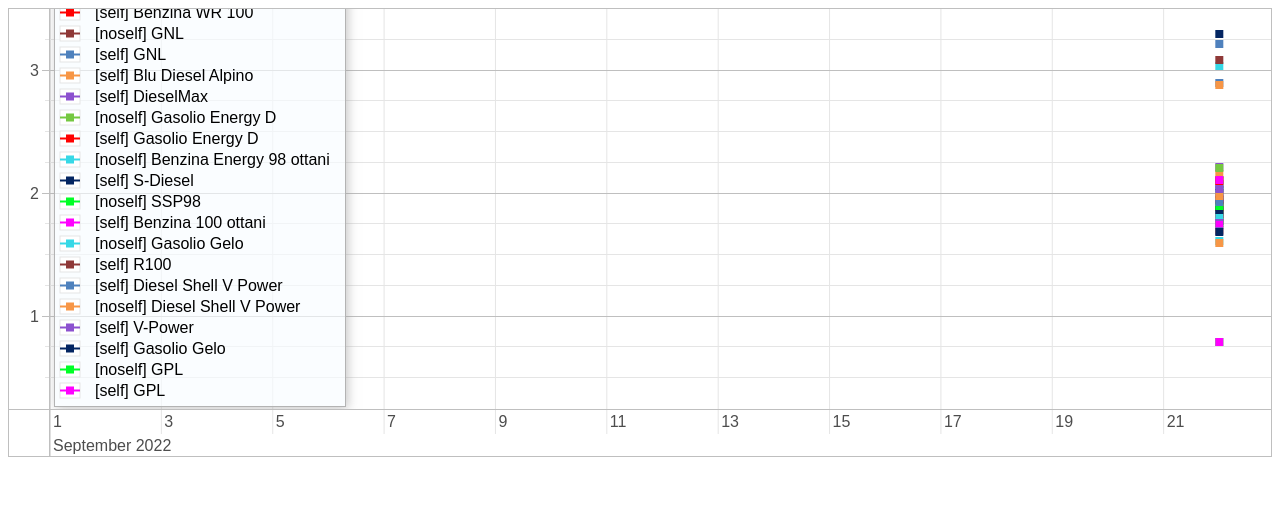
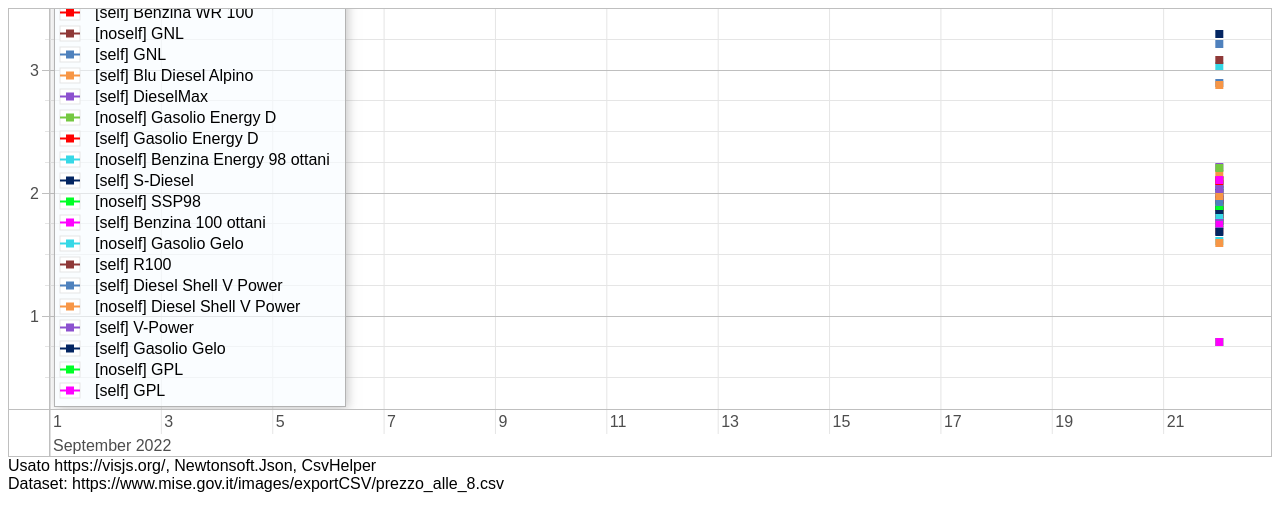
Before and after one commit to carburante2022/webc, a plain HTML site: page website/index.html in a window 1280 px wide. Drawn offline with Linux system fonts and the light colour scheme.

Commit message:
Update index.html

```diff
--- a/website/index.html
+++ b/website/index.html
@@ -57,7 +57,10 @@
 	</head>
 	<body>
 		<div id="visualization"></div>
-
+		<div>
+			<div>Usato https://visjs.org/, Newtonsoft.Json, CsvHelper</div>
+			<div>Dataset: https://www.mise.gov.it/images/exportCSV/prezzo_alle_8.csv</div>
+		</div>
 		<script>
 			// create a dataSet with groups
 			var groups = new vis.DataSet();
@@ -69,7 +72,7 @@
 			const yyyy = today.getFullYear();
 			let mm = today.getMonth() + 1; // Months start at 0!
 			let dd = today.getDate();
-			const formattedToday = yyyy + '-' + mm + '-' + dd;
+			const formattedToday = yyyy + "-" + mm + "-" + dd;
 
 			var dataset = new vis.DataSet(items2);
 			var options = {
```
